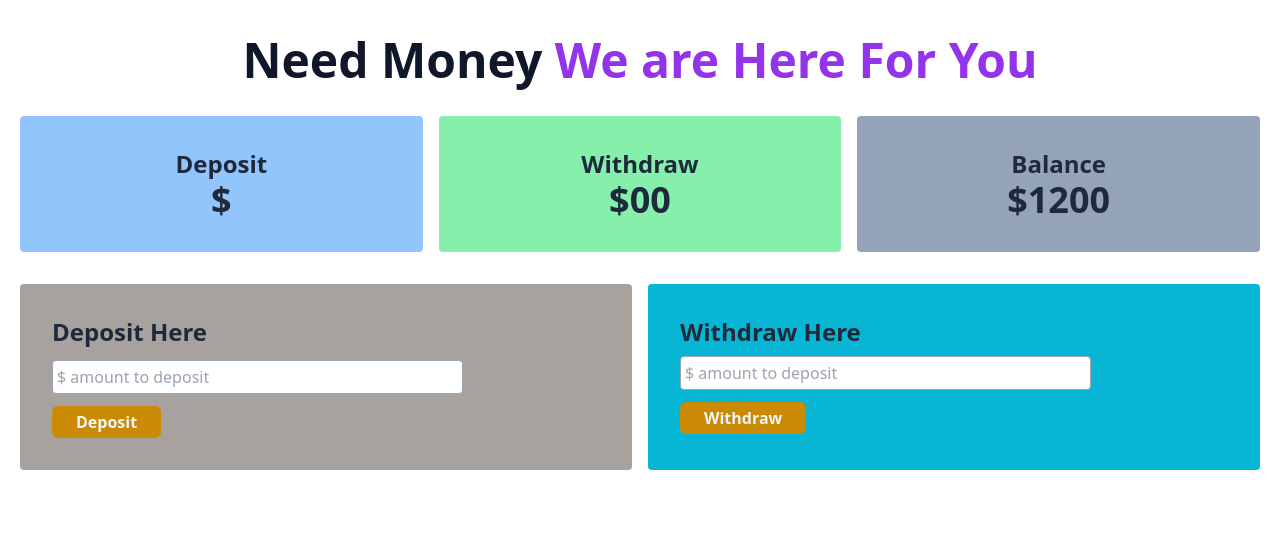
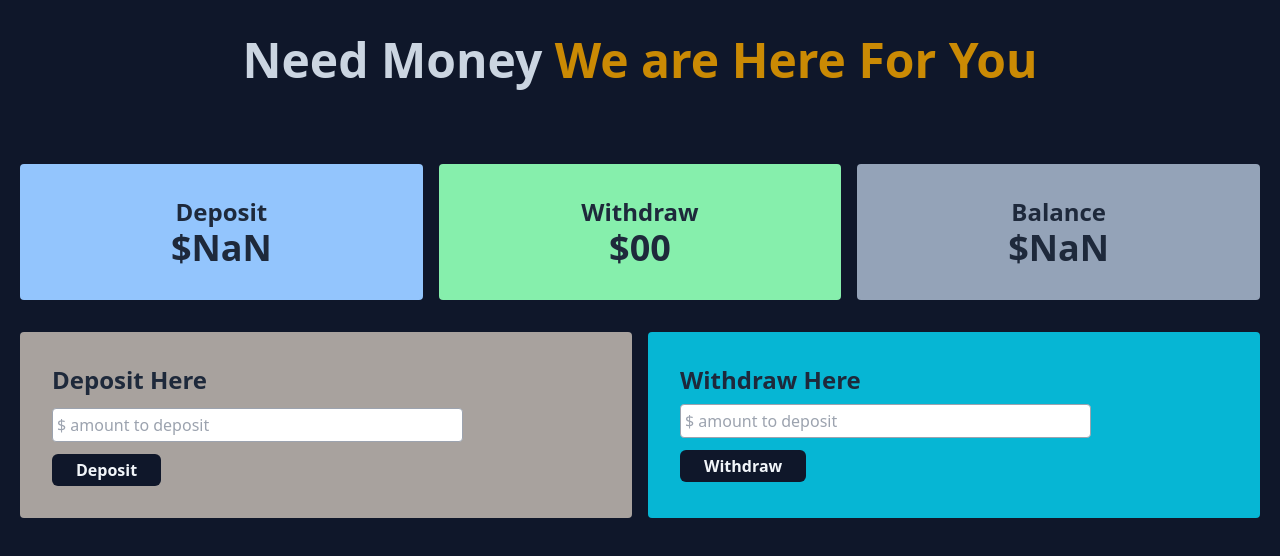
Before and after one commit to Fahad-Faisaal/dom-bank, a plain HTML site: page banking.html in a window 1280 px wide. Both pictures are taken after a click on the button "Deposit". Drawn offline with nearby package versions, Linux system fonts and the light colour scheme.

Commit message:
deposit functionalities added

```diff
--- a/banking.html
+++ b/banking.html
@@ -10,9 +10,9 @@
   <script src="https://cdn.tailwindcss.com"></script>
 
 </head>
-<body>
-  <header class="mb-8">
-    <h1 class="text-3xl sm:text-5xl text-center font-semibold text-slate-900 mt-9">Need Money <span class="text-purple-600">We are Here For You</span></h1>
+<body class="bg-slate-900">
+  <header class="mb-8 sm:mb-20">
+    <h1 class="text-3xl sm:text-5xl text-center font-bold text-slate-300 mt-9 px-1 leading-tight">Need Money <span class="text-yellow-600">We are Here For You</span></h1>
   </header>
 
   <main class="container mx-auto px-5">
@@ -42,7 +42,7 @@
            <div>
             <input class="block border border-gray-400 rounded pl-1 py-1 w-full sm:w-3/4 mb-3" type="text" placeholder="$ amount to deposit" id="deposit-input">
 
-            <button class="bg-yellow-600 px-6 py-1 rounded-md text-slate-100 font-semibold" id="btn-deposit">Deposit</button>
+            <button class="bg-slate-900 px-6 py-1 rounded-md text-slate-100 font-semibold" id="btn-deposit">Deposit</button>
           </div>
          </div>
 
@@ -51,7 +51,7 @@
            <div>
             <input class="block border border-gray-400 rounded pl-1 py-1 w-full sm:w-3/4 mb-3" type="text" placeholder="$ amount to deposit" id="withdraw-input">
 
-            <button class="bg-yellow-600 px-6 py-1 rounded-md text-slate-100 font-semibold" id="btn-withdraw">Withdraw</button>
+            <button class="bg-slate-900 px-6 py-1 rounded-md text-slate-100 font-semibold" id="btn-withdraw">Withdraw</button>
           </div>
          </div>
       </div>
--- a/scripts/bank.js
+++ b/scripts/bank.js
@@ -1,13 +1,21 @@
 document.getElementById('btn-deposit').addEventListener('click', function() {
-  // Getting deposit amount
+  // -----------------Getting deposit amount---------------------
   const depositInput = document.getElementById('deposit-input');
-  const depositAmount = depositInput.value;
+  const depositAmount = parseFloat(depositInput.value);
 
-  // Get current deposit
+  // ----------------Get current deposit----------------------
   const currDeposit = document.getElementById('deposit-total');
-  const currDepositAmount = currDeposit.innerText;
-  currDeposit.innerText = depositAmount;
+  const currDepositAmount = parseFloat(currDeposit.innerText);
+  // Adding deposits
+  const totalDeposit = currDepositAmount + depositAmount;
+  currDeposit.innerText = totalDeposit;
 
-  // Clearing deposit input field
+  // --------------------updating balance--------------------
+  const currBalance = document.getElementById('balance-total');
+  const currBalanceAmount = parseFloat(currBalance.innerText);
+  const totalBalance = currBalanceAmount + depositAmount;
+  currBalance.innerText = totalBalance;
+
+  // ---------------Clearing deposit input field---------------
   depositInput.value = '';
 })
```
